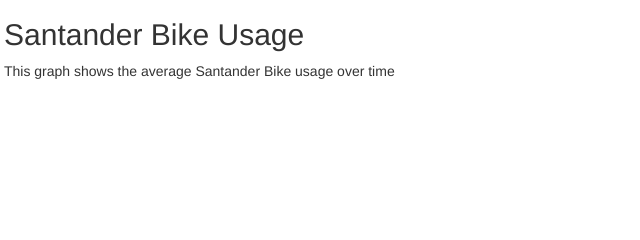
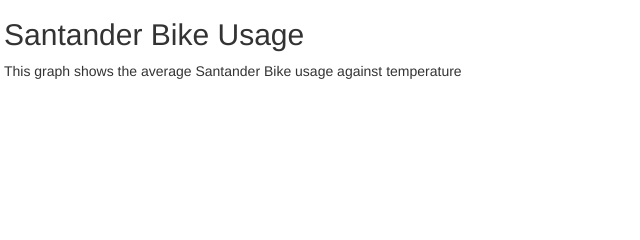
Before and after one commit to sanish96/DE4-SIOT, a plain HTML site: page index.html in a window 1280 px wide. Shown: the part 1650-1890 px from the top of the page, 51-691 px from the left. Drawn offline with nearby package versions, Linux system fonts and the light colour scheme; a script that the page names is missing.

Commit message:
formatting html

```diff
--- a/index.html
+++ b/index.html
@@ -77,7 +77,7 @@
         </div>
         <div>
           <h2>Santander Bike Usage</h2>
-          <p> This graph shows the average Santander Bike usage over time</p>
+          <p> This graph shows the average Santander Bike usage against temperature</p>
         </div>
         <div>
             <canvas id="scatter_trends" width="600" height="320"></canvas>
```
